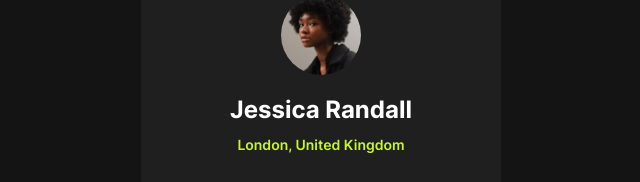
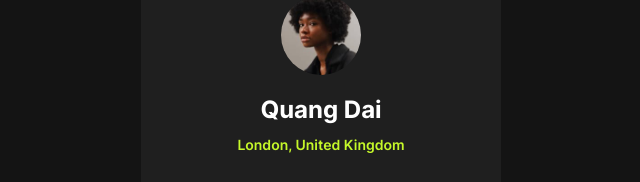
Before and after one commit to xuanphu2701/social-links, a plain HTML site: page index.html in a window 1280 px wide. Shown: the part 159-341 px from the top of the page, without its empty margins (319-959 px from the left). Drawn offline with Linux system fonts and the light colour scheme.

Commit message:
Name change

```diff
--- a/index.html
+++ b/index.html
@@ -16,7 +16,7 @@
         <main>
             <article class="content">
                 <img src="./assets/images/avatar-jessica.jpeg" alt="avatar" class="avatar" />
-                <h1>Jessica Randall</h1>
+                <h1>Quang Dai</h1>
                 <p class="address">London, United Kingdom</p>
                 <p class="quote">"Front-end developer and avid reader."</p>
                 <section id="button-group">
```
